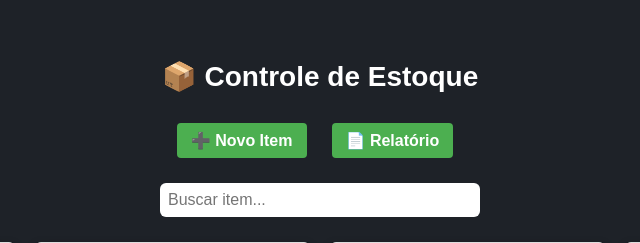
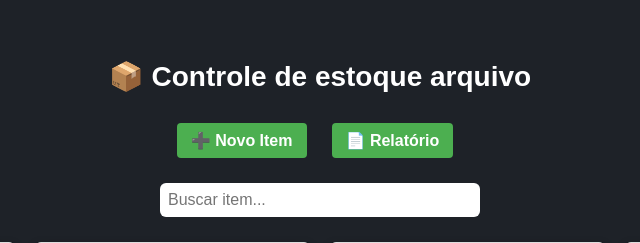
Before and after one commit to andregabrielmic-gif/estoque_banheiro, a Flask app: page / in a window 1280 px wide. Shown: the top 243 px of the page, without its empty margins (320-960 px from the left). Run offline with Flask 3, Linux system fonts and the light colour scheme; data comes from the database, SQL or seed files in the repository.

Commit message:
Update title and header for inventory control page

```diff
--- a/templates/index.html
+++ b/templates/index.html
@@ -2,7 +2,7 @@
 <html lang="pt-br">
 <head>
     <meta charset="UTF-8">
-    <title>Controle de Estoque</title>
+    <title>Controle de estoque arquivo </title>
     <link rel="stylesheet" href="/static/style.css">
 
     <style>
@@ -75,7 +75,7 @@
 <body>
 
 <header>
-    <h1>📦 Controle de Estoque</h1>
+    <h1>📦 Controle de estoque arquivo</h1>
 </header>
 
 <div class="top-bar">
```
